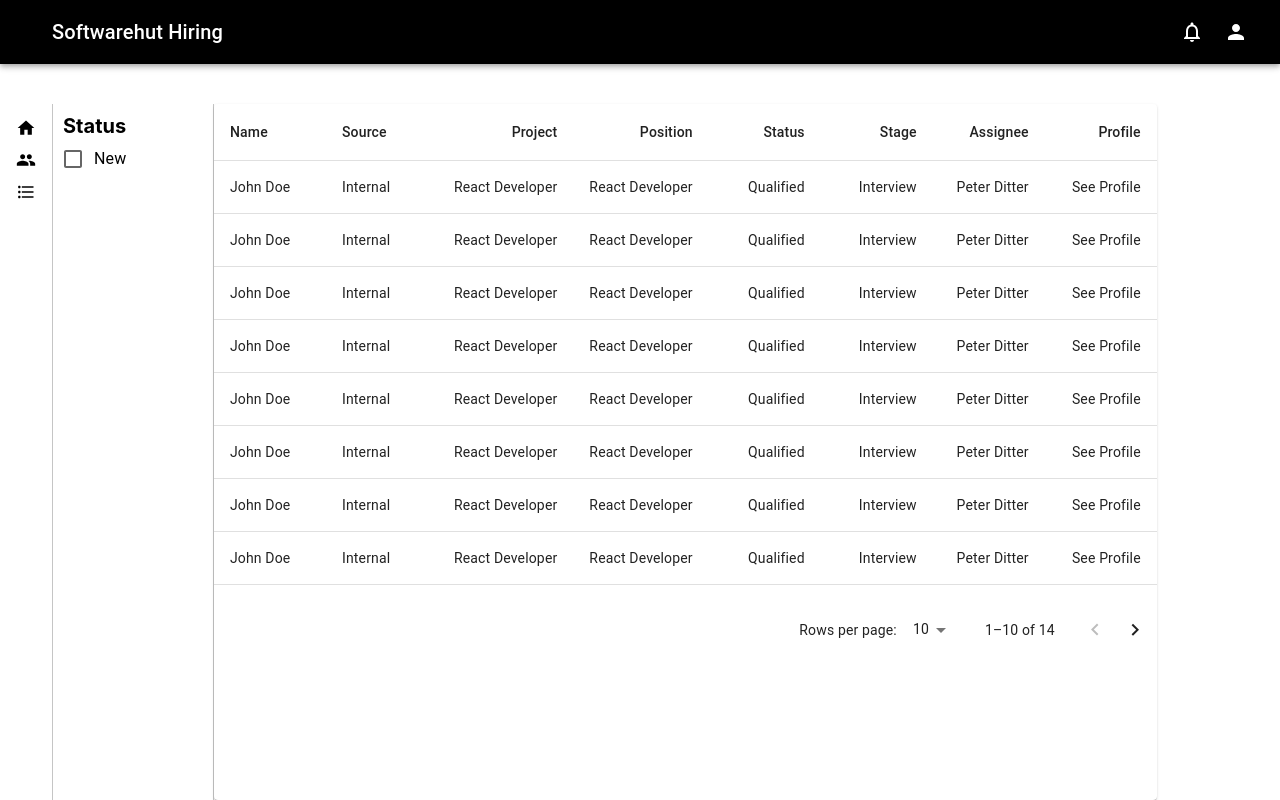
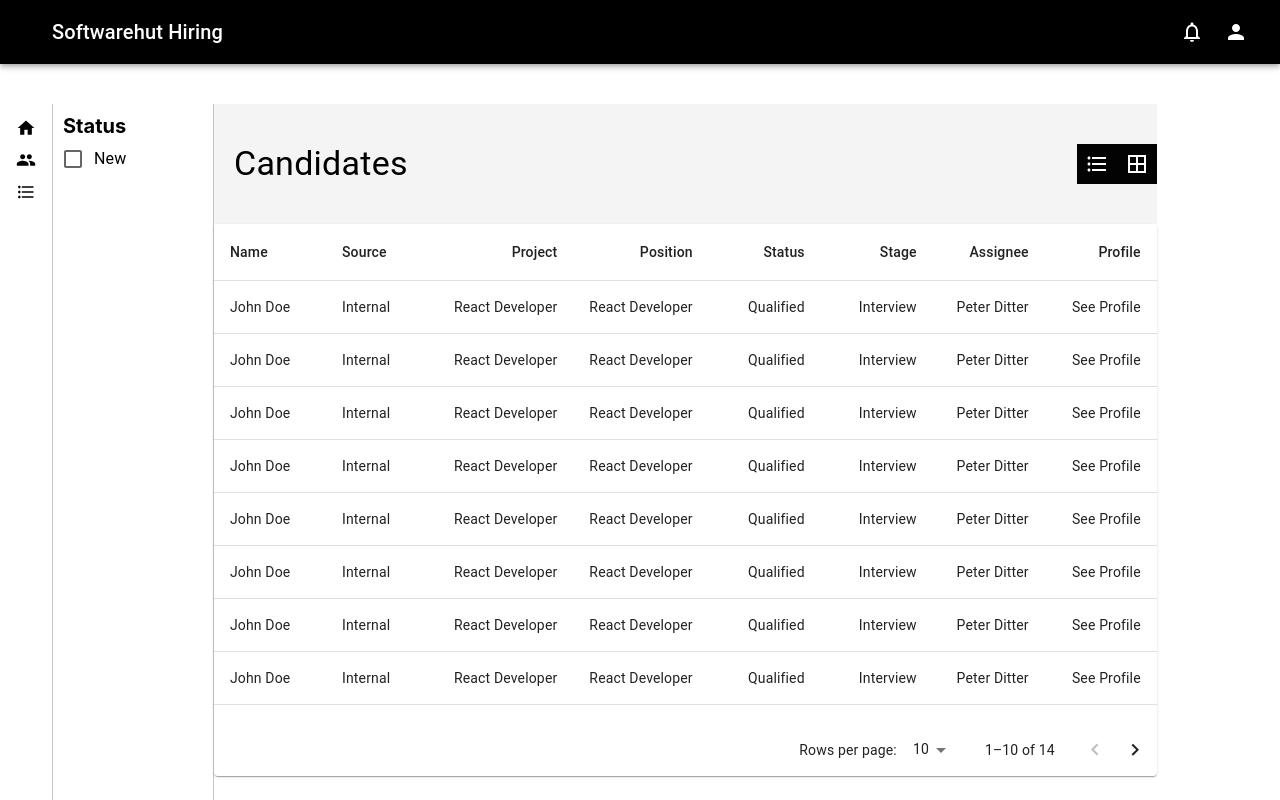
Before and after one commit to softwarehutpl/HeRo-frontend-2, a React (Create React App) app: page /candidates in a window 1280 px wide. Built offline with nearby package versions, Linux system fonts and the light colour scheme.

Commit message:
Adding tables header (#22)
* adding styles folder, file

* addding files

* adding-table-header

```diff
--- a/src/modules/candidates/Candidates.tsx
+++ b/src/modules/candidates/Candidates.tsx
@@ -1,7 +1,11 @@
 import React from "react";
 import CheckboxFilters from "../common/components/checkboxFilters/CheckboxFilters";
 import StickyHeadTable from "../common/components/table/StickyHeadTable";
+import TableHeader from "../common/components/tableHeader/TableHeader";
 import { CustomDiv } from "./CandidatesStyles";
+
+
+
 
 
 
@@ -10,7 +14,11 @@ function Candidates() {
   return (
     <CustomDiv>
       <CheckboxFilters />
+      <div>
+      <TableHeader title="Candidates" route=""/>
       <StickyHeadTable />
+
+      </div>
     </CustomDiv>
   );
 }
--- /dev/null
+++ b/src/modules/common/components/headerTableIconButton/IconButton.tsx
@@ -0,0 +1,24 @@
+import { useNavigate } from "react-router-dom";
+import { StyledIconButton } from './IconButtonStyles';
+
+
+interface TextProps {
+    route?: string,
+    // onClick?: (event: React.MouseEvent<HTMLAnchorElement>) => void;
+    children?: any;
+  }
+
+
+
+
+export function HeaderIconButton({ route, children }: React.PropsWithChildren<TextProps>) {
+
+  const navigate = useNavigate();
+
+  return (
+    <StyledIconButton color="primary" onClick={() => navigate(`${route}`)}>
+        {children}
+    </StyledIconButton>
+
+  );
+}
--- /dev/null
+++ b/src/modules/common/components/headerTableIconButton/IconButtonStyles.tsx
@@ -0,0 +1,19 @@
+import { styled } from '@mui/material/styles';
+import IconButton from "@mui/material/IconButton";
+
+
+
+
+export const StyledIconButton = styled(IconButton)`
+  display: flex;
+  justify-content: center;
+  width: 40px;
+  height: 40px;
+  color: #ffffff;
+  border-radius: 0;
+  background-color: #030303;
+
+  &:active {
+    background-color: #0000ff;
+  }
+`;
--- /dev/null
+++ b/src/modules/common/components/tableHeader/TableHeader.tsx
@@ -0,0 +1,43 @@
+import { TypographyTypeMap } from '@mui/material';
+
+import {HeaderBox, HeaderDiv} from "./TableHeaderStyles";
+import {HeaderTypography} from "./TableHeaderStyles";
+import {HeaderIconButton} from "../headerTableIconButton/IconButton";
+import FormatListBulletedIcon from '@mui/icons-material/FormatListBulleted';
+import BorderAllIcon from '@mui/icons-material/BorderAll';
+
+
+
+
+
+interface TextProps {
+    title: string,
+    route: string,
+    variant?: TypographyTypeMap["props"]["variant"];
+    component?: React.ElementType;
+    // onClick?: (event: React.MouseEvent<HTMLAnchorElement>) => void;
+  }
+
+
+
+
+export default function TableHeader({title, component = "div" }:  React.PropsWithChildren<TextProps>) {
+
+
+
+  return (
+    <HeaderBox >
+      <HeaderTypography variant="h4" component={component} >
+        {title}
+      </HeaderTypography>
+      <HeaderDiv>
+    <HeaderIconButton  route="*">
+        <FormatListBulletedIcon />
+    </HeaderIconButton>
+    <HeaderIconButton  route="*">
+        <BorderAllIcon />
+    </HeaderIconButton>
+    </HeaderDiv>
+    </HeaderBox>
+  );
+}
--- /dev/null
+++ b/src/modules/common/components/tableHeader/TableHeaderStyles.tsx
@@ -0,0 +1,42 @@
+import { styled } from '@mui/material/styles';
+import Box from "@mui/material/Box";
+import { Typography} from '@mui/material';
+import IconButton from "@mui/material/IconButton";
+
+
+
+export const HeaderBox = styled(Box)`
+  display: flex;
+  justify-content: space-between;
+  align-items: center;
+  width: 100%;
+  height: 120px;
+  background-color: #F4F4F4;
+  margin-right: 60px;
+`;
+
+
+export const HeaderTypography = styled(Typography)({
+  padding: "0 50px 0 20px",
+
+}) as typeof Typography;
+
+export const HeaderDiv = styled(Box)`
+  display: flex;
+  justify-content: space-between;
+  align-items: center;
+`;
+
+export const HeaderIconButton = styled(IconButton)`
+  display: flex;
+  justify-content: center;
+  width: 40px;
+  height: 40px;
+  color: #ffffff;
+  border-radius: 0;
+  background-color: #030303;
+
+  :active {
+    background-color: #0000ff;
+  }
+`;
```
